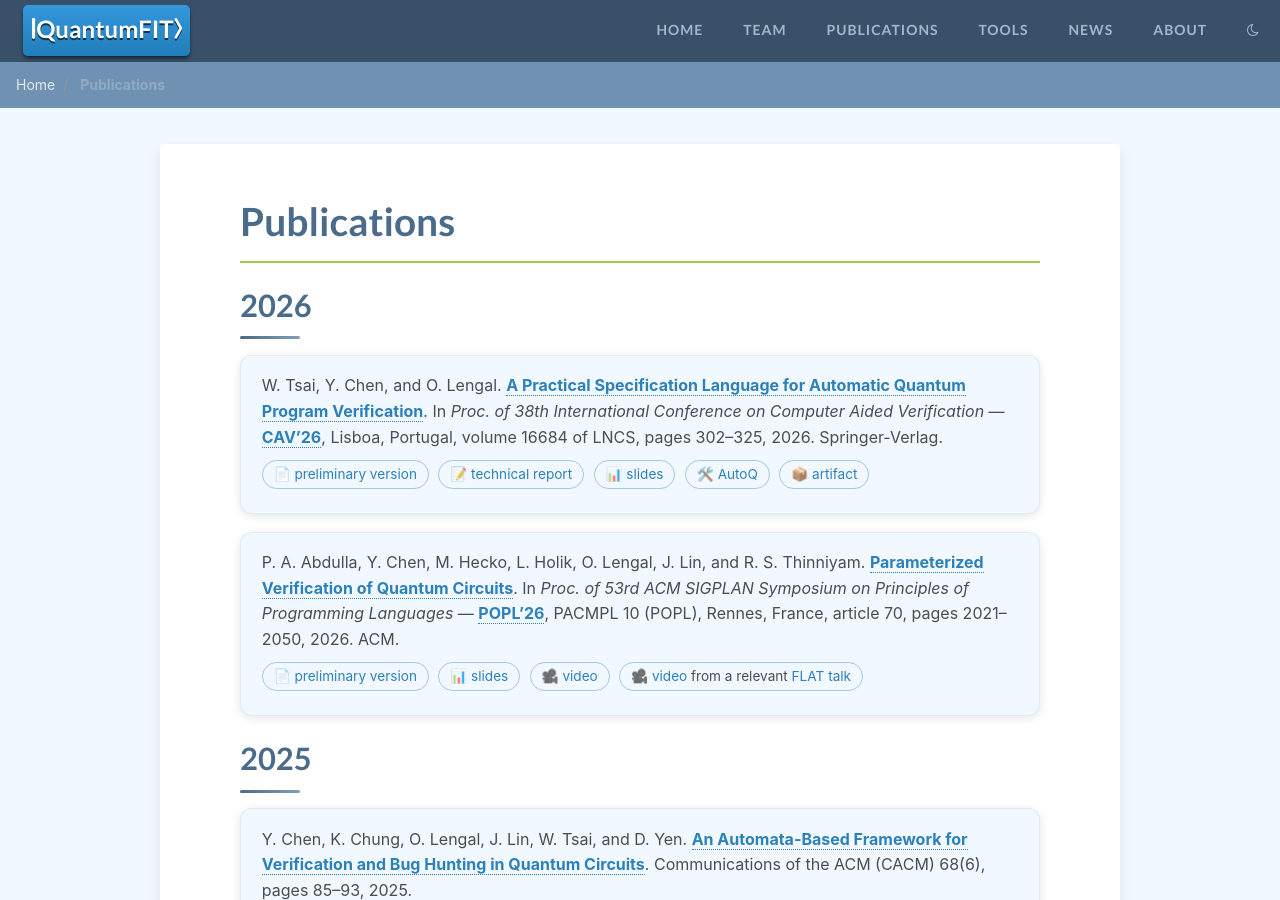
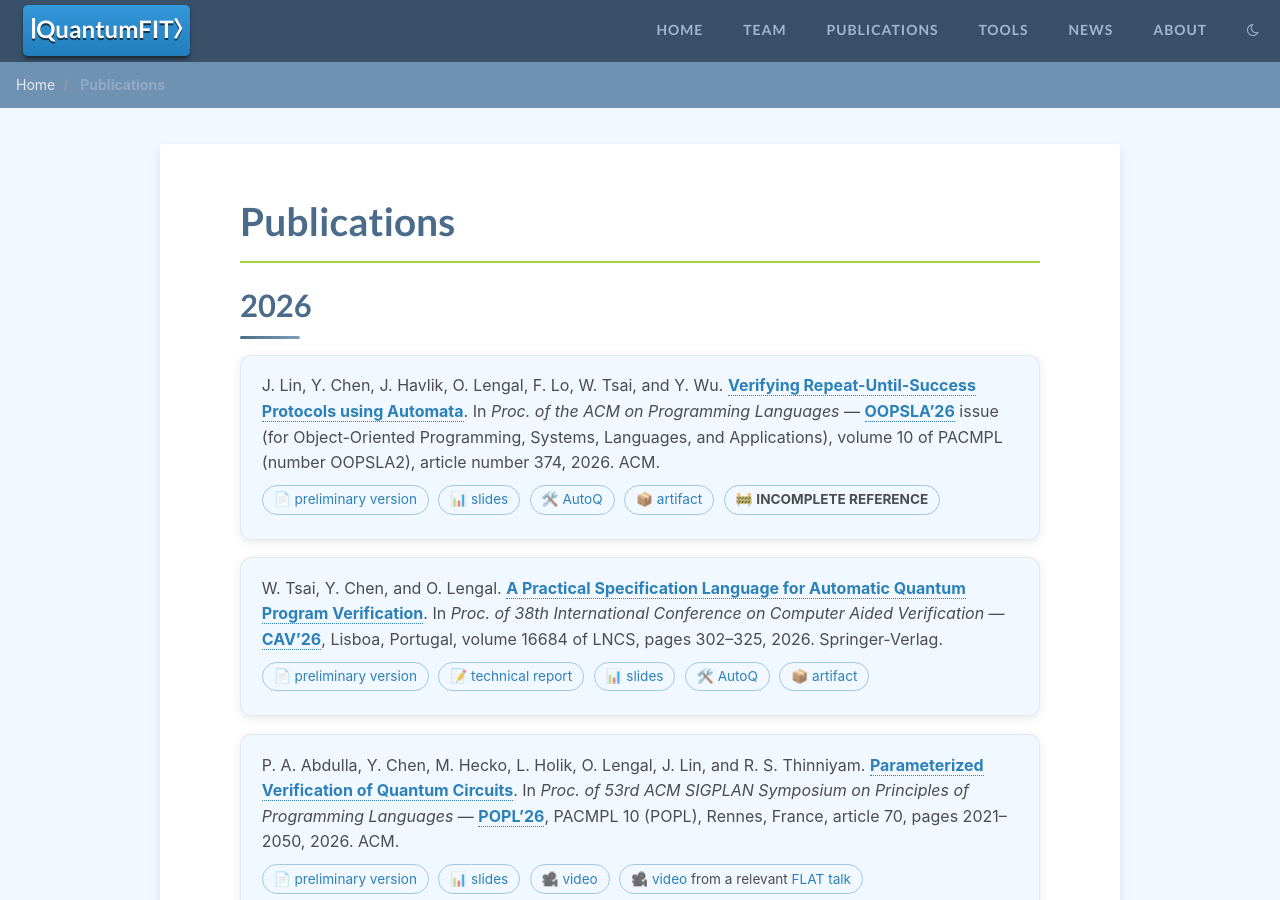
Before and after one commit to QuantumFIT/quantumfit.github.io, a Jekyll site: the page built from pages/publications.md, in a window 1280 px wide and 900 px high. Built offline with Jekyll 4.4.1, drawn with Linux system fonts in a browser that asks for light colours; some of the changed text lies outside the part shown.

Commit message:
Publications: add the OOPSLA'26 paper on repeat-until-success protocols
Taken from ondrik.github.io/publications, where it heads the 2026 list.
Jakub Havlik, from the group's BSc/MSc students, is among the authors.

The entry is carried over as it stands there, placeholders included:
the slides link is still a run of Zs, and the 🚧 INCOMPLETE REFERENCE
marker says so on the page itself. It renders as a pill beside the
links, the way 🏆 Distinguished Paper of PLDI'23 already does.

The DOI does not resolve yet either -- Crossref returns 404 for
10.1145/3839506 while every other DOI on this page answers -- which is
expected for a paper ACM has not put in the DL. The title links to it
anyway, as every other entry does, so nothing has to be revisited when
it goes live.

Co-Authored-By: Claude Opus 5 <noreply@anthropic.com>
Claude-Session: https://claude.ai/code/session_01Qgr3EHNtzr13mi5YBFazva

```diff
--- a/pages/publications.md
+++ b/pages/publications.md
@@ -85,6 +85,19 @@ breadcrumbs: true
 </style>
 
 ## 2026
+
+* J. Lin, Y. Chen, J. Havlik, O. Lengal, F. Lo, W. Tsai, and Y. Wu.
+[Verifying Repeat-Until-Success Protocols using Automata](https://doi.org/10.1145/3839506).
+In *Proc. of the ACM on Programming Languages* --- [OOPSLA'26](https://2026.splashcon.org/track/oopsla-2026) issue
+(for Object-Oriented Programming, Systems, Languages, and Applications),
+volume 10 of PACMPL (number OOPSLA2),
+article number 374, 2026.
+ACM.
+  * 📄 [preliminary version](https://github.com/ondrik/ondrik.github.io/raw/master/publications/oopsla26-rus-verification.pdf)
+  * 📊 [slides](https://github.com/ondrik/ondrik.github.io/raw/master/presentations/ZZZZZZZZZZZZZZZZZZZZZZZZZZZZZZZZZZZZZZZZZZ)
+  * 🛠️ [AutoQ](https://github.com/fmlab-iis/AutoQ)
+  * 📦 [artifact](https://doi.org/10.5281/zenodo.21428108)
+  * 🚧 **INCOMPLETE REFERENCE**
 
 * W. Tsai, Y. Chen, and O. Lengal.
 [A Practical Specification Language for Automatic Quantum Program Verification](https://doi.org/10.1007/978-3-032-32537-2_15).
```
Also changed, not shown: other parts of pages/publications.md (+1 -1 lines).
